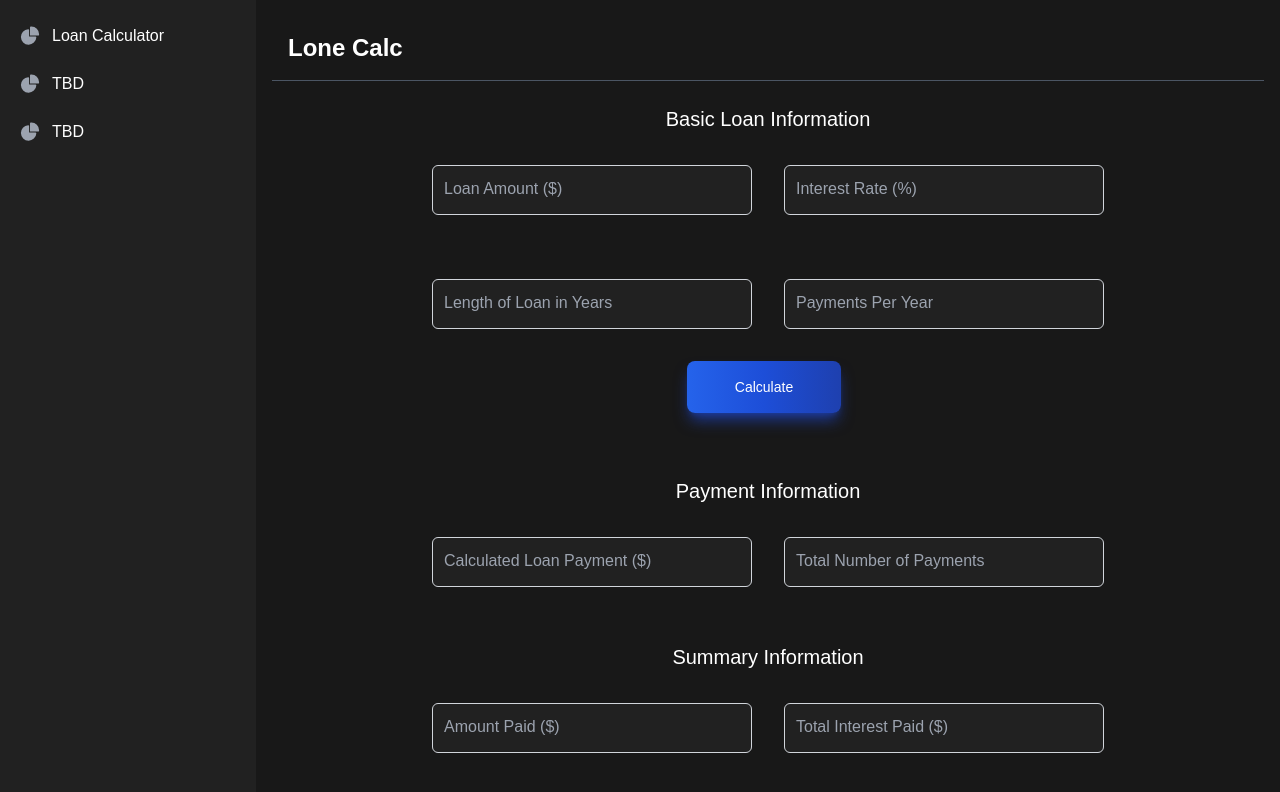
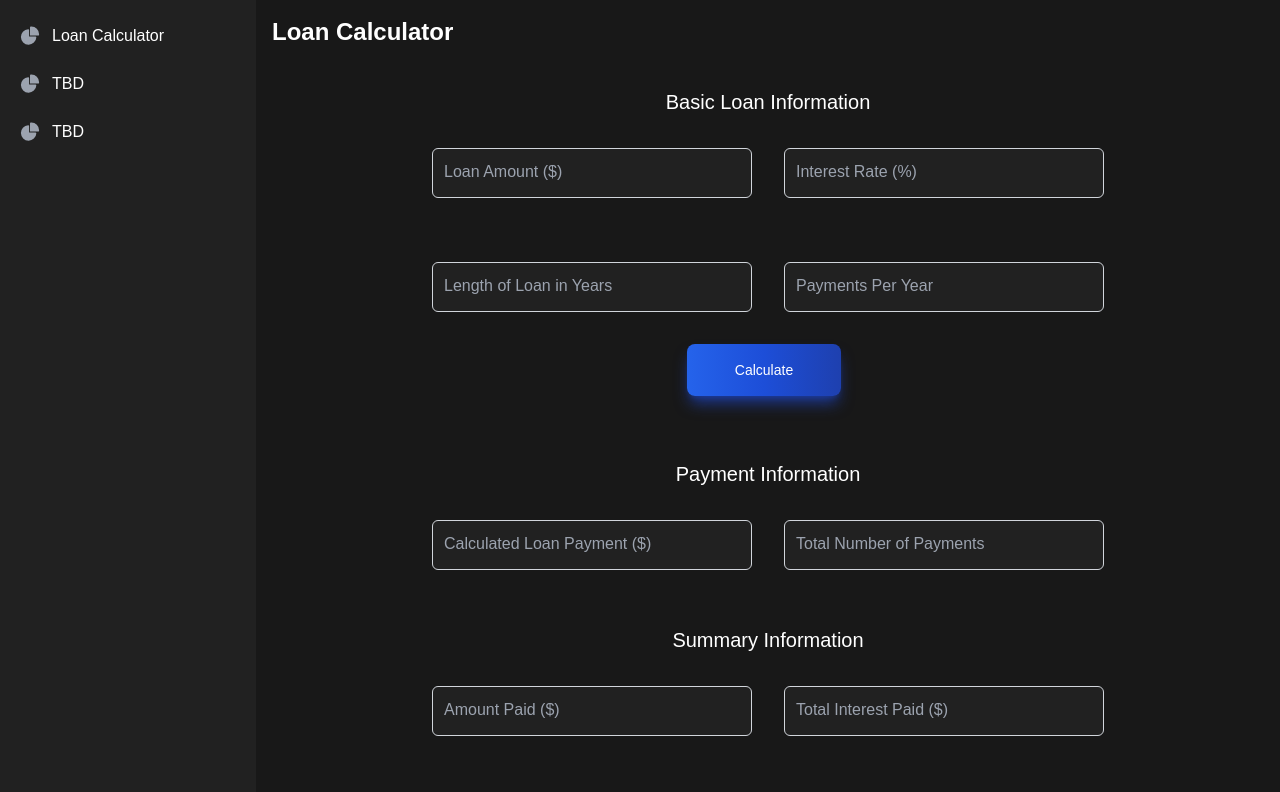
Before and after one commit to hakeem-jc/juno, a Next.js app: page /dashboard in a window 1280 px wide. Shown: the top 792 px of the page. Built offline with nearby package versions, Linux system fonts and the light colour scheme.

Commit message:
feat: Update layout

```diff
--- a/app/components/LoanCalculator.tsx
+++ b/app/components/LoanCalculator.tsx
@@ -47,19 +47,6 @@ const LoanCalculator = () => {
 
   return (
     <main className="min-h-screen bg-[#181818] text-white">
-      <nav className="bg-[#181818] w-full border-b border-gray-600">
-        <div className="max-w-screen-xl flex flex-wrap items-center justify-between mx-auto p-4">
-          <a
-            href="#"
-            className="flex items-center space-x-3 rtl:space-x-reverse"
-          >
-            <span className="self-center text-2xl font-semibold whitespace-nowrap dark:text-white">
-              Lone Calc
-            </span>
-          </a>
-        </div>
-      </nav>
-
       <form
         className="max-w-2xl mx-auto flex flex-col items-center"
         onSubmit={(e) => {
@@ -191,6 +178,6 @@ const LoanCalculator = () => {
       </form>
     </main>
   );
-}
+};
 
 export default LoanCalculator;
--- a/app/components/ui/Content.tsx
+++ b/app/components/ui/Content.tsx
@@ -4,10 +4,16 @@ interface ContentProps {
   section: string;
 }
 
-const Content = ({ section }: ContentProps ) => {
+const Content = ({ section }: ContentProps) => {
   return (
-    <section className="p-4 sm:ml-64">
-      {section === 'Loan Calculator' && <LoanCalculator />}
+    <section>
+      <section className="p-4 sm:ml-64">
+        <nav className="flex items-center justify-between mb-4">
+          <h1 className="text-2xl font-semibold text-white">{section}</h1>
+        </nav>
+
+        {section === "Loan Calculator" && <LoanCalculator />}
+      </section>
     </section>
   );
 };
```
